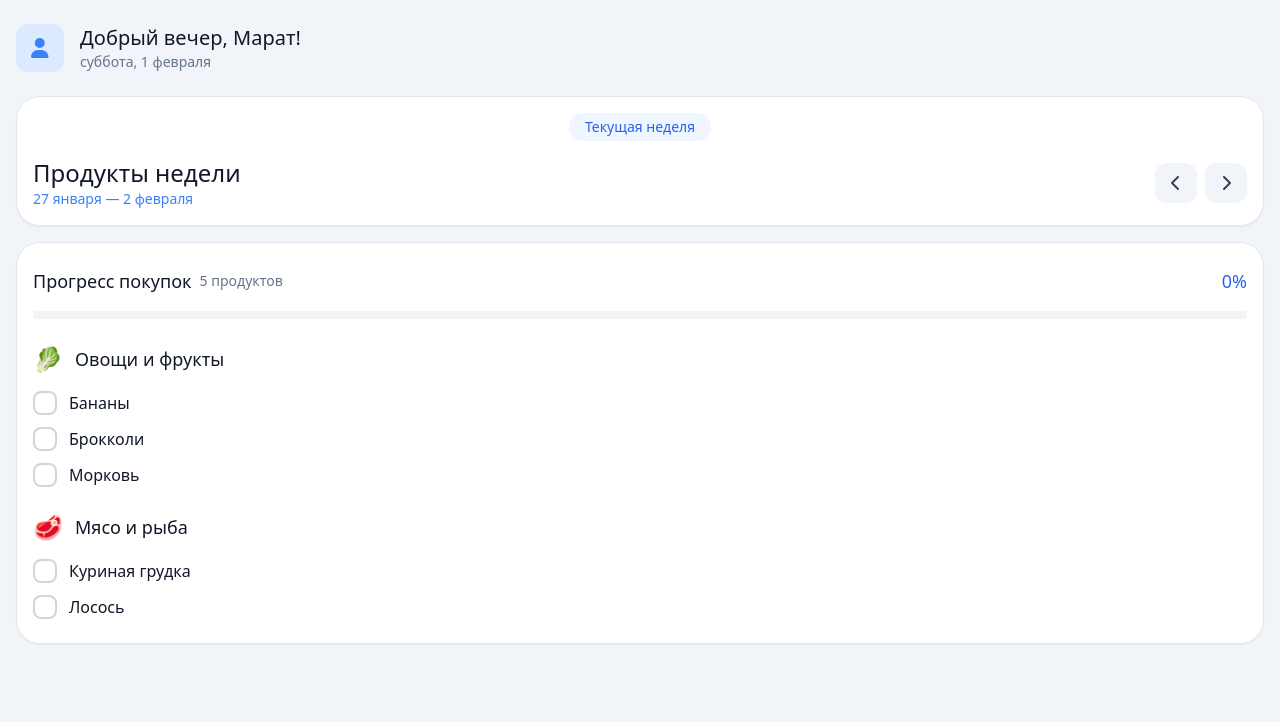
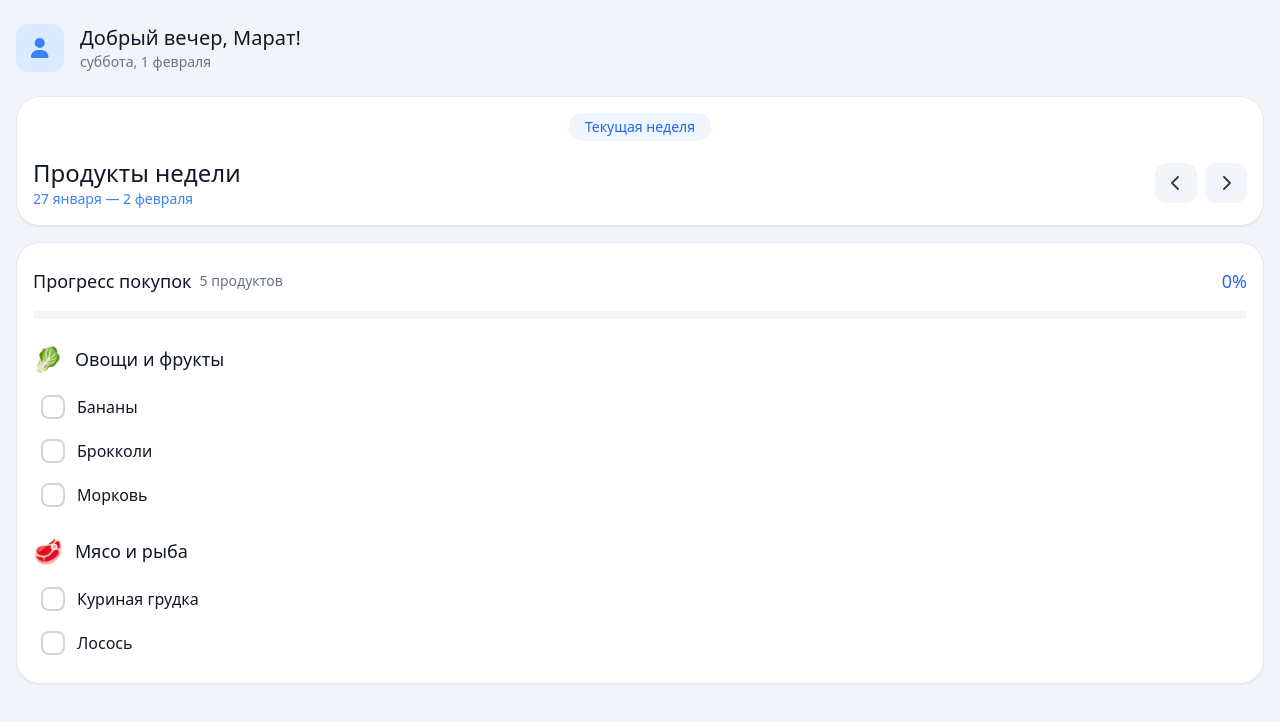
Before and after one commit to ramazanov-ma/chief, a Nuxt app: page /shopping-list in a window 1280 px wide. Shown: the top 722 px of the page. Built offline with nearby package versions, Linux system fonts and the light colour scheme.

Commit message:
feat(shopping-list): make items clickable for toggling
- Add click event to entire list item for easier toggling
- Improve item styling with hover effect and better alignment
- Include cursor-pointer class for visual feedback

```diff
--- a/pages/shopping-list.vue
+++ b/pages/shopping-list.vue
@@ -40,10 +40,10 @@
 						<div
 							v-for="item in category.items"
 							:key="item.id"
-							class="flex items-center space-x-3 group"
+							@click="toggleItem(item)"
+							class="flex items-center space-x-3 group cursor-pointer py-1 px-2 rounded-lg hover:bg-slate-50 transition-all duration-200"
 						>
-							<button
-								@click="toggleItem(item)"
+							<div
 								class="relative w-6 h-6 rounded-lg transition-all duration-200 flex items-center justify-center"
 								:class="[
               item.checked
@@ -55,9 +55,9 @@
 				v-if="item.checked"
 				class="text-white text-sm transform transition-transform duration-200"
 			>✓</span>
-							</button>
+							</div>
 							<span
-								class="text-gray-900 transition-all duration-200"
+								class="text-gray-900 transition-all duration-200 flex-grow"
 								:class="item.checked ? 'opacity-50 line-through' : ''"
 							>
             {{ item.name }}
@@ -129,3 +129,10 @@ const toggleItem = (item: ShoppingItem) => {
 	item.checked = !item.checked;
 };
 </script>
+
+<style scoped>
+.cursor-pointer {
+	user-select: none;
+	-webkit-user-select: none;
+}
+</style>
```
Lines whose indentation alone changed are shown as unchanged.
